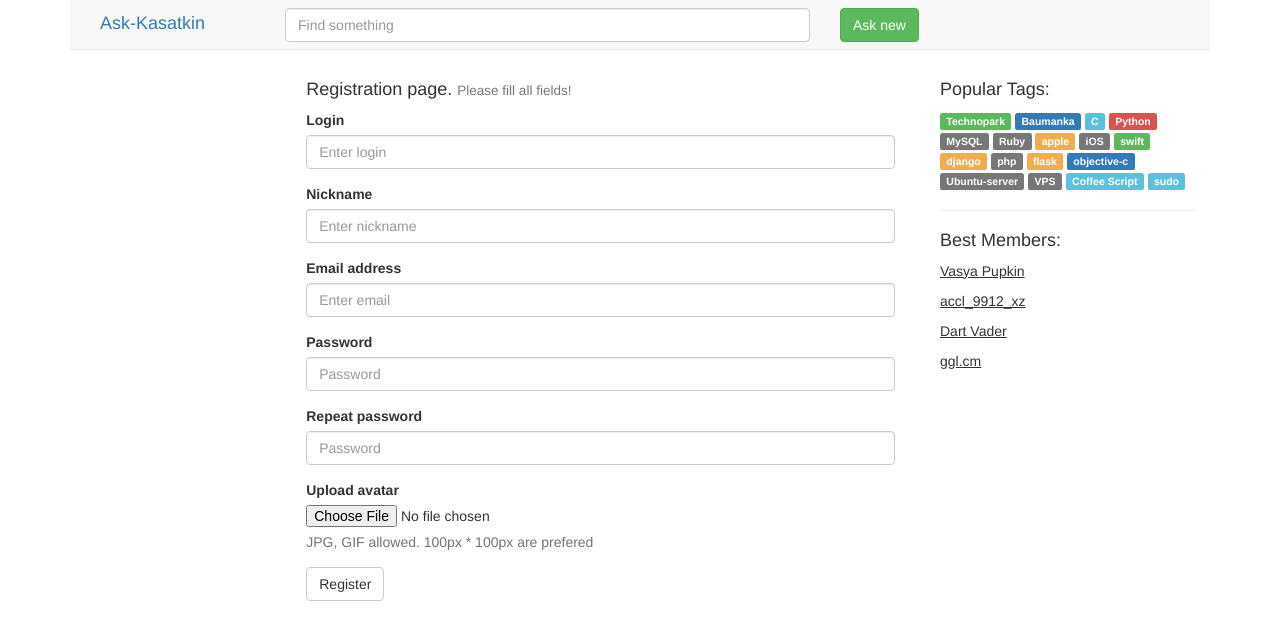
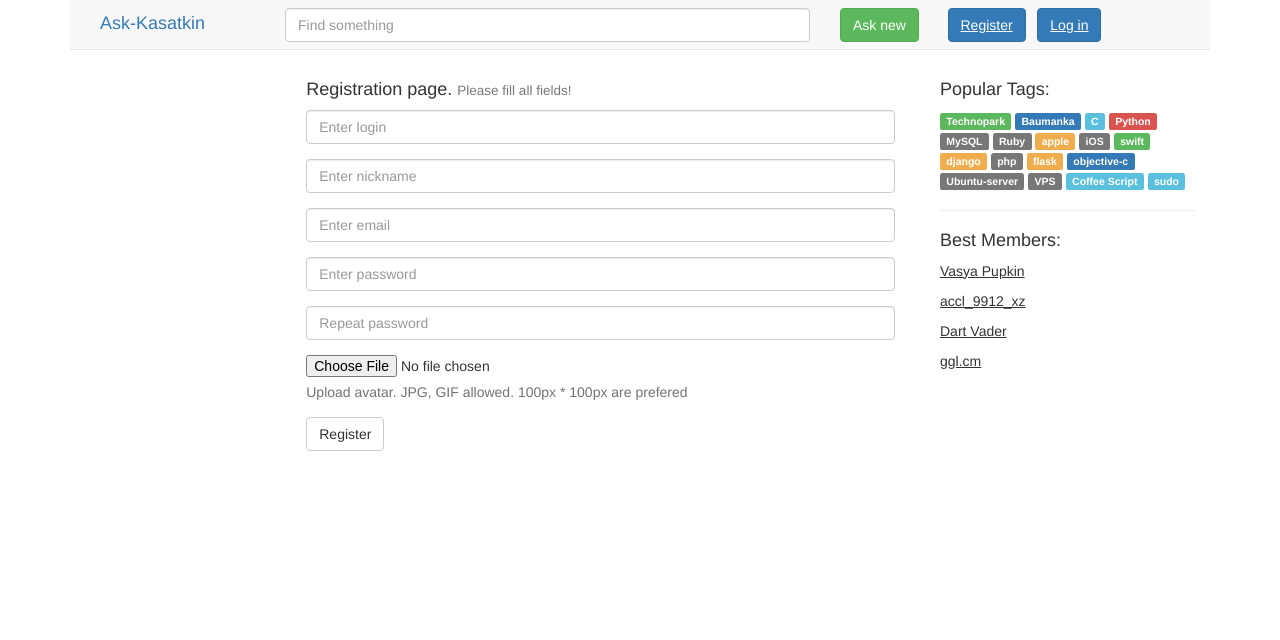
Before and after one commit to d3QUone/ask_kasatkin, a Django app: page /register/ in a window 1280 px wide. Shown: the top 640 px of the page. Run offline with Django 3.2, Linux system fonts and the light colour scheme; some libraries are stand-ins or nearby versions.

Commit message:
trying to Log In by POST requests

```diff
--- a/ask_kasatkin/core/models.py
+++ b/ask_kasatkin/core/models.py
@@ -5,6 +5,7 @@ from django.db import models
 class the_user(models.Model):
     email = models.CharField(max_length=100)
     nickname = models.CharField(max_length=100)
+    login = models.CharField(max_length=100)
     password = models.CharField(max_length=100)
     avatar_link = models.CharField(max_length=200) # link to static file on the f-server ?
     date = models.DateTimeField("user was registered")
--- a/ask_kasatkin/core/templates/core/templates/index.html
+++ b/ask_kasatkin/core/templates/core/templates/index.html
@@ -8,7 +8,7 @@
     {% if not personal %}
         <a href="{% url 'core:register' %}" style="text-decoration: underline;" class="btn btn-primary">Register</a>
         &nbsp;
-        <a href="{% url 'core:home' %}" style="text-decoration: underline;" class="btn btn-primary">Log in</a>
+        <a href="{% url 'core:login' %}" style="text-decoration: underline;" class="btn btn-primary">Log in</a>
     {% else %}
         <div class="col-xs-3">
             <img class="img-rounded" style="height: 35px;" src="{% static 'core' %}/{{ personal.avatar }}"><br>
--- a/ask_kasatkin/core/templates/core/templates/register.html
+++ b/ask_kasatkin/core/templates/core/templates/register.html
@@ -1,9 +1,13 @@
 {% extends "core/templates/base.html" %}
-{% block title %}Ask-Kasatkin Registration Page{% endblock %}
+{% block title %}Ask-Kasatkin Registration Page{% endblock title %}
 
 {% block header %}
-    <!-- + one link to login -->
-{% endblock %}
+    <div class="container-fluid">
+        <a href="{% url 'core:register' %}" style="text-decoration: underline;" class="btn btn-primary">Register</a>
+        &nbsp;
+        <a href="{% url 'core:login' %}" style="text-decoration: underline;" class="btn btn-primary">Log in</a>
+    </div>
+{% endblock header%}
 
 <!-- vertical registration form -->
 {% block content %}
@@ -17,33 +21,54 @@
         </div>
     {% endif %}
     <!-- action -> JS to check forms are filled -> send POST  -->
-    <form action="{% url 'core:validate' %}"  method="POST">
+    <form method="POST" action="{% url 'core:validate_register' %}">
+        {% csrf_token %}
         <div class="form-group">
-            <label for="input_login">Login</label>
+            <!--label for="input_login">Login</label-->
             <input class="form-control" name="input_login" placeholder="Enter login">
                 </div>
         <div class="form-group">
-            <label for="input_nickname">Nickname</label>
+            <!--label for="input_nickname">Nickname</label-->
             <input class="form-control" name="input_nickname" placeholder="Enter nickname">
                 </div>
         <div class="form-group">
-            <label for="input_email">Email address</label>
+            <!--label for="input_email">Email address</label-->
             <input type="email" class="form-control" name="input_email" placeholder="Enter email">
                 </div>
         <div class="form-group">
-            <label for="input_password">Password</label>
-            <input type="password" class="form-control" name="input_password" placeholder="Password">
+            <!--label for="input_password">Password</label-->
+            <input type="password" class="form-control" name="input_password" placeholder="Enter password">
                 </div>
         <div class="form-group">
-            <label for="input_password_rep">Repeat password</label>
-            <input type="password" class="form-control" name="input_password_rep" placeholder="Password">
+            <!--label for="input_password_rep">Repeat password</label-->
+            <input type="password" class="form-control" name="input_password_rep" placeholder="Repeat password">
                 </div>
         <div class="form-group">
-            <label for="avatar">Upload avatar</label>
+            <!--label for="avatar">Upload avatar</label-->
             <input type="file" name="avatar">
-                <p class="help-block">JPG, GIF allowed. 100px * 100px are prefered</p>
+                <p class="help-block">Upload avatar. JPG, GIF allowed. 100px * 100px are prefered</p>
                 </div>
-        <button type="submit" class="btn btn-default">Register</button>
+        <button onclick="c()" type="submit" class="btn btn-default">Register</button>
     </form>
     </div>
-{% endblock %}
+{% endblock content %}
+
+
+{% block scripts %}
+<script>
+function c(){
+    var t = "{% url 'core:validate_register' %}";
+
+    // check if all fields are filled:
+    var a = document.getElementsByName("input_login");
+    if (a.count > 0) {
+        alert("good");
+    }
+    else {
+        alert("bad");
+    }
+
+
+}
+</script>
+{% endblock scripts %}
--- a/ask_kasatkin/core/urls.py
+++ b/ask_kasatkin/core/urls.py
@@ -1,11 +1,13 @@
 from django.conf.urls import patterns, url
-from core.views import index_page, register, validate_registration
+from core.views import index_page, show_login, validate_login, register, validate_register
 
 from django.conf import settings
 from django.conf.urls.static import static
 
 urlpatterns = patterns('',
     url(r'^$', index_page, name='home'),
-    url(r'register/$', register, name='register'),
-    url(r'validate/$', validate_registration, name='validate'),
+    url(r'^login/$', show_login, name='login'),
+    url(r'^validate_login/$', validate_login, name='validate_login'),
+    url(r'^register/$', register, name='register'),
+    url(r'^validate_register/$', validate_register, name='validate_register'),
 ) + static(settings.STATIC_URL, document_root=settings.STATIC_ROOT)
--- a/ask_kasatkin/core/views.py
+++ b/ask_kasatkin/core/views.py
@@ -1,4 +1,5 @@
 # coding:utf8
+from django import forms
 from django.shortcuts import render
 from django.http import HttpResponse
 from django.contrib.auth import authenticate, login, logout
@@ -9,10 +10,7 @@ from random import randint  # used in demo
 # -- main page methods:
 def index_page(request):
     # ------- A STATIC DEMO -------
-    data = {}
-    data["popular_tags"] = get_popular_tags()
-    data["popular_users"] = get_best_members()
-
+    data = get_static_data()
     data["questions"] = [
         {
             "title": "how to make a pretty block with css?",
@@ -60,22 +58,53 @@ def index_page(request):
     return render(request, "core/templates/index.html", data)
 
 
+class LoginForm(forms.Form):
+    login_ = forms.CharField(max_length=100)
+    passw_ = forms.CharField(max_length=100)
+
+
+def show_login(request):
+    return render(request, "core/templates/login.html", get_static_data())
+
+
 # returns main page back
-def log_in(request):
-    # - pop-up was in frontend
-    # - gets data from POST (from index_page), login
-    return render(request, "core/templates/index.html")
+def validate_login(request):
+    if request.method == "POST":
+        form = LoginForm(request.POST)
+
+        data = get_static_data()
+        #data["login"] = str(form)
+
+        return render(request, "core/templates/login.html", data)
+
+
+
+
+    '''
+    #login_ = str(request.POST) #["input_login"]
+    #passw_ = request.POST["input_password"]
+
+    data = get_static_data()
+    data["login"] = login_
+    #data["pass"] = passw_
+    return render(request, "core/templates/login.html", data)
+
+    error = 1
+    if error:
+
+        data["error"] = {"title": "Wrong data", "text": "Incorrect login"} # as a demo
+        return render(request, "core/templates/login.html", data)
+    else:
+        return render(request, "core/templates/index.html", data)
+    '''
 
 
 # simple return
 def register(request):
-    data = {}
-    data["popular_tags"] = get_popular_tags()
-    data["popular_users"] = get_best_members()
-    return render(request, "core/templates/register.html", data)
+    return render(request, "core/templates/register.html", get_static_data())
 
 
-def validate_registration(request):
+def validate_register(request):
     # - get data
     # - check & save
     '''
@@ -113,7 +142,7 @@ def search(request):
 # -- ALL METHODS CALL THIS! (static demo now)
 
 # returns popular tags from file ? cache
-def get_popular_tags():
+def get_static_data():
     res = []
     append = res.append
     demo_pop_tags = ["Technopark", "Baumanka", "C", "Python", "MySQL", "Ruby", "apple", "iOS", "swift", "django", "php", "flask",
@@ -122,9 +151,8 @@ def get_popular_tags():
                    "label label-info", "label label-warning", "label label-danger"]
     for tag in demo_pop_tags:
         append({"text": tag, "label": demo_labels[randint(0, len(demo_labels)-1)]})
-    return res
 
-
-# returns best members from file ? cache
-def get_best_members():
-    return ["Vasya Pupkin", "accl_9912_xz", "Dart Vader", "ggl.cm"]
+    data = {}
+    data["popular_tags"] = res
+    data["popular_users"] = ["Vasya Pupkin", "accl_9912_xz", "Dart Vader", "ggl.cm"]
+    return data
```
Also changed, not shown: ask_kasatkin/core/templates/core/templates/login.html (added, +66 -0 lines), ask_kasatkin/core/migrations/0002_the_user_login.py (added), 4 other files.
